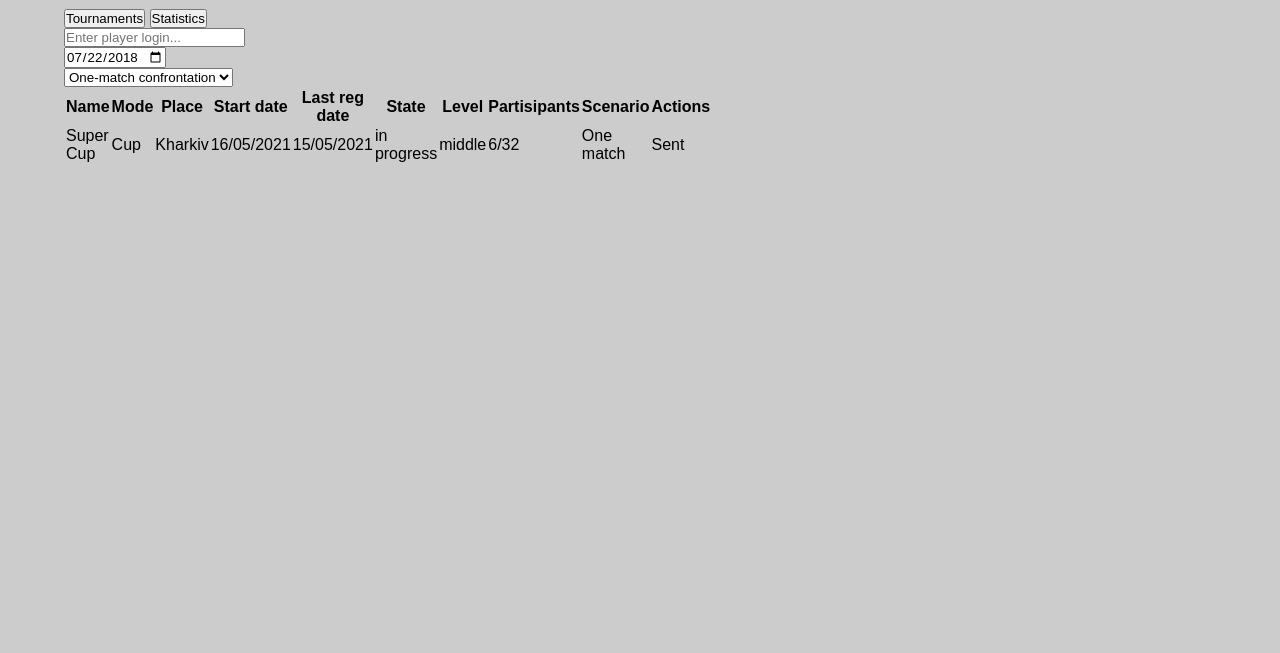
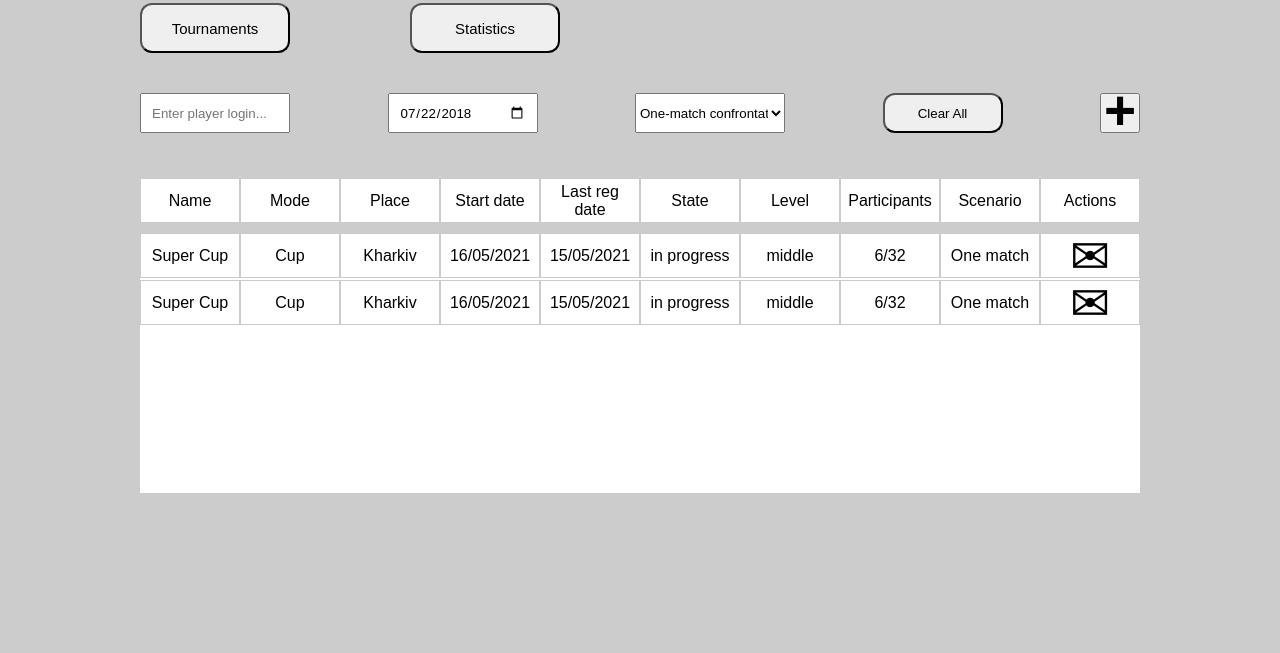
Before and after one commit to RuslanYaremenkoWizardsDev/Hackaton_team11, a website built with webpack: page client/src/html/admin.html in a window 1280 px wide. Shown: the part 147-800 px from the top of the page. Built offline with nearby package versions, Linux system fonts and the light colour scheme.

Commit message:
admin page

```diff
--- a/client/src/html/admin.html
+++ b/client/src/html/admin.html
@@ -9,10 +9,10 @@
 <body>
     <div class="general">
         <header class="header">
-            <div class="header__bar container">
+            <div class="header__bar main-container">
                 <div class="header__logo">
                     <image id="icon" class="header__logo-icon" src=""/>
-                    <div id="logo" class="header__logo-logoname">QWERTY</div>
+                    <div id="logo" class="header__logo-logoname"></div>
                 </div>
                 <div class="header__nav">
                     <label id="language" for="language">
@@ -41,10 +41,10 @@
 
         </header>
         <main class="main">
-            <div class="container">
+            <div class="main-container">
                 <div class="main__tabs">
-                    <button class="main__tabs-tournaments"><span data-translate="tournaments">Tournaments</span></button>
-                    <button class="main__tabs-statistics"><span data-translate="statistics">Statistics</span></button>
+                    <button class="main__tabs-tournaments tabs__button"><span data-translate="tournaments">Tournaments</span></button>
+                    <button class="main__tabs-statistics tabs__button"><span data-translate="statistics">Statistics</span></button>
                 </div>
                 <div class="main__controlPanel">
                     <div>
@@ -57,41 +57,59 @@
                         min="1970-01-01" max="2099-12-31">
                     </div>
                     <div>
-                        <select name="scenario" id="select-language" class="header__nav-language nav-input-styles">
+                        <select name="scenario" id="scenario" class="main__controlPanel-scenario">
                             <option value="oneMatchConfrontation" data-translate="oneMatchConfrontation">One-match confrontation</option>
                             <option value="twoMatchConfrontation" data-translate="twoMatchConfrontation">Two-match confrontation</option>
                             <option value="toThreeWins" data-translate="toThreeWins">To three wins</option>
                         </select>
+                    </div>
+                    <div>
+                        <button class="main__controlPanel-clear"><span data-translate="clear">Clear All</span></button>
+                    </div>
+                    <div>
+                        <button class="main__controlPanel-createTournament">+</button>
                     </div>
                 </div>
                 <div class="main__table">
                     <table id="table" class="table__data">
                         <thead id="thead" class="table__data-head thead">
                             <tr class="thead__tr">
-                                <th class="tr__th"><span data-translate="name">Name</span></th>
-                                <th class="tr__th"><span data-translate="mode">Mode</span></th>
-                                <th class="tr__th"><span data-translate="place">Place</span></th>
-                                <th class="tr__th"><span data-translate="startDate">Start date</span></th>
-                                <th class="tr__th"><span data-translate="lastRegDate">Last reg date</span></th>
-                                <th class="tr__th"><span data-translate="state">State</span></th>
-                                <th class="tr__th"><span data-translate="level">Level</span></th>
-                                <th class="tr__th"><span data-translate="partisipants">Partisipants</span></th>
-                                <th class="tr__th"><span data-translate="scenario">Scenario</span></th>
-                                <th class="tr__th"><span data-translate="actions">Actions</span></th>
+                                <th class="tr__th"><span class="tr__cell" data-translate="name">Name</span></th>
+                                <th class="tr__th"><span class="tr__cell" data-translate="mode">Mode</span></th>
+                                <th class="tr__th"><span class="tr__cell" data-translate="place">Place</span></th>
+                                <th class="tr__th"><span class="tr__cell" data-translate="startDate">Start date</span></th>
+                                <th class="tr__th"><span class="tr__cell" data-translate="lastRegDate">Last reg date</span></th>
+                                <th class="tr__th"><span class="tr__cell" data-translate="state">State</span></th>
+                                <th class="tr__th"><span class="tr__cell" data-translate="level">Level</span></th>
+                                <th class="tr__th"><span class="tr__cell" data-translate="partisipants">Participants</span></th>
+                                <th class="tr__th"><span class="tr__cell" data-translate="scenario">Scenario</span></th>
+                                <th class="tr__th"><span class="tr__cell" data-translate="actions">Actions</span></th>
                             </tr>
                         </thead>
                         <tbody id="tbody" class="table__data-body tbody">
                             <tr class="tbody__tr">
-                                <td class="tr__td td-name">Super Cup</td>
-                                <td class="tr__td td-mode">Cup</td>
-                                <td class="tr__td td-place">Kharkiv</td>
-                                <td class="tr__td td-startDate">16/05/2021</td>
-                                <td class="tr__td td-lastRegDate">15/05/2021</td>
-                                <td class="tr__td td-state">in progress</td>
-                                <td class="tr__td td-level">middle</td>
-                                <td class="tr__td td-partisipants">6/32</td>
-                                <td class="tr__td td-scenario">One match</td>
-                                <td class="tr__td td-actions">Sent</td>
+                                <td class="tr__td td-name"><span class="tr__cell">Super Cup</span></td>
+                                <td class="tr__td td-mode"><span class="tr__cell">Cup</span></td>
+                                <td class="tr__td td-place"><span class="tr__cell">Kharkiv</span></td>
+                                <td class="tr__td td-startDate"><span class="tr__cell">16/05/2021</span></td>
+                                <td class="tr__td td-lastRegDate"><span class="tr__cell">15/05/2021</span></td>
+                                <td class="tr__td td-state"><span class="tr__cell">in progress</span></td>
+                                <td class="tr__td td-level"><span class="tr__cell">middle</span></td>
+                                <td class="tr__td td-partisipants"><span class="tr__cell">6/32</span></td>
+                                <td class="tr__td td-scenario"><span class="tr__cell">One match</span></td>
+                                <td class="tr__td td-actions"><span class="tr__cell">&#9993;</span></td>
+                            </tr>
+                            <tr class="tbody__tr">
+                                <td class="tr__td td-name"><span class="tr__cell">Super Cup</span></td>
+                                <td class="tr__td td-mode"><span class="tr__cell">Cup</span></td>
+                                <td class="tr__td td-place"><span class="tr__cell">Kharkiv</span></td>
+                                <td class="tr__td td-startDate"><span class="tr__cell">16/05/2021</span></td>
+                                <td class="tr__td td-lastRegDate"><span class="tr__cell">15/05/2021</span></td>
+                                <td class="tr__td td-state"><span class="tr__cell">in progress</span></td>
+                                <td class="tr__td td-level"><span class="tr__cell">middle</span></td>
+                                <td class="tr__td td-partisipants"><span class="tr__cell">6/32</span></td>
+                                <td class="tr__td td-scenario"><span class="tr__cell">One match</span></td>
+                                <td class="tr__td td-actions"><span class="tr__cell">&#9993;</span></td>
                             </tr>
                         </tbody>
                     </table>
--- a/client/src/scss/main.scss
+++ b/client/src/scss/main.scss
@@ -2,11 +2,62 @@
     background: #ccc;
     min-height: 100vh;
 }
+.main-container {
+    width: 100%;
+    max-width: 1030px;
+    margin: 0 auto;
+    padding: 0 15px;
+}
+.nav-input-styles {
+    cursor: pointer;
+}
+.tr {
+    &__th {
+        width: 10%;
+        height: 45px;
+        padding: 0 5px;
+        border: 1px solid #ccc;
+        background: #fff;
+        font-weight: 400;
+    }
+    &__td {
+        width: 10%;
+        height: 45px;
+        padding: 0 5px;
+        border: 1px solid #ccc;
+        background: #fff;
+        font-weight: 400;
+        text-align: center;
+    }
+
+    &__cell {
+        display: flex;
+        align-items: center;
+        justify-content: center;
+        height: 100%;
+        width: 100%;
+    }
+}
+.td {
+    width: 142px;
+    height: 43px;
+    border: 1px solid #ccc;
+    background: #fff;
+    font-weight: 400;
+    overflow-x: scroll;
+}
+
+.td-actions {
+    .tr__cell {
+        font-size: 48px;
+    }
+}
+
 .header {
     display: flex;
     align-items: center;
     width: 100%;
-    height: 156px;
+    height: 100px;
     &__bar {
         display: flex;
         justify-content: space-between;
@@ -61,3 +112,109 @@
         }
     }
 }
+
+.main {
+    padding: 50px 0 0;
+    &__tabs {
+        display: flex;
+        height: 75px;
+
+    }
+    &__controlPanel {
+        display: flex;
+        flex-direction: row;
+        justify-content: space-between;
+        align-items: center;
+        height: 70px;
+        &-player {
+            width: 150px;
+            height: 40px;
+            padding: 10px;
+        }
+        &-date {
+            width: 150px;
+            height: 40px;
+            padding: 10px;
+        }
+        &-scenario {
+            width: 150px;
+            height: 40px;
+        }
+        &-clear {
+            width: 120px;
+            height: 40px;
+            padding: 10px;
+            border-radius: 12px;
+        }
+        &-createTournament {
+            display: flex;
+            justify-content: center;
+            align-items: center;
+            width: 40px;
+            height: 40px;
+            font-weight: 900;
+            font-size: 55px;
+            padding-bottom: 6px;
+        }
+    }
+}
+.tabs {
+    &__button {
+        width: 150px;
+        height: 50px;
+        margin-right: 120px;
+        border-radius: 12px;
+        font-size: 15px;
+        cursor: pointer;
+    }
+}
+.table {
+    &__data {
+        width: 100%;
+        min-width: 999px;
+        min-height: 315px;
+        height: auto;
+        overflow-y: auto;
+        table-layout: fixed;
+        border-collapse: collapse;
+    }
+}
+.thead {
+    width: 100%;
+    &__tr {
+        display: flex;
+        align-items: center;
+        padding: 0 0 10px;
+    }
+}
+.tbody {
+    background: #fff;
+    width: 100%;
+    &__tr {
+        display: flex;
+        align-items: center;
+        padding: 0 0 2px;
+    }
+}
+
+.main__table {
+    position: relative;
+    overflow: auto;
+    margin: 30px 0 0;
+}
+
+@media screen and (max-width: 1024px) {
+    .tabs {
+        &__button {
+            margin-right: 95px;
+        }
+    }
+}
+
+@media screen and (max-width: 768px) {
+    .tabs {
+        &__button {
+            margin-right: 25px;
+        }
+    }
+}
```
